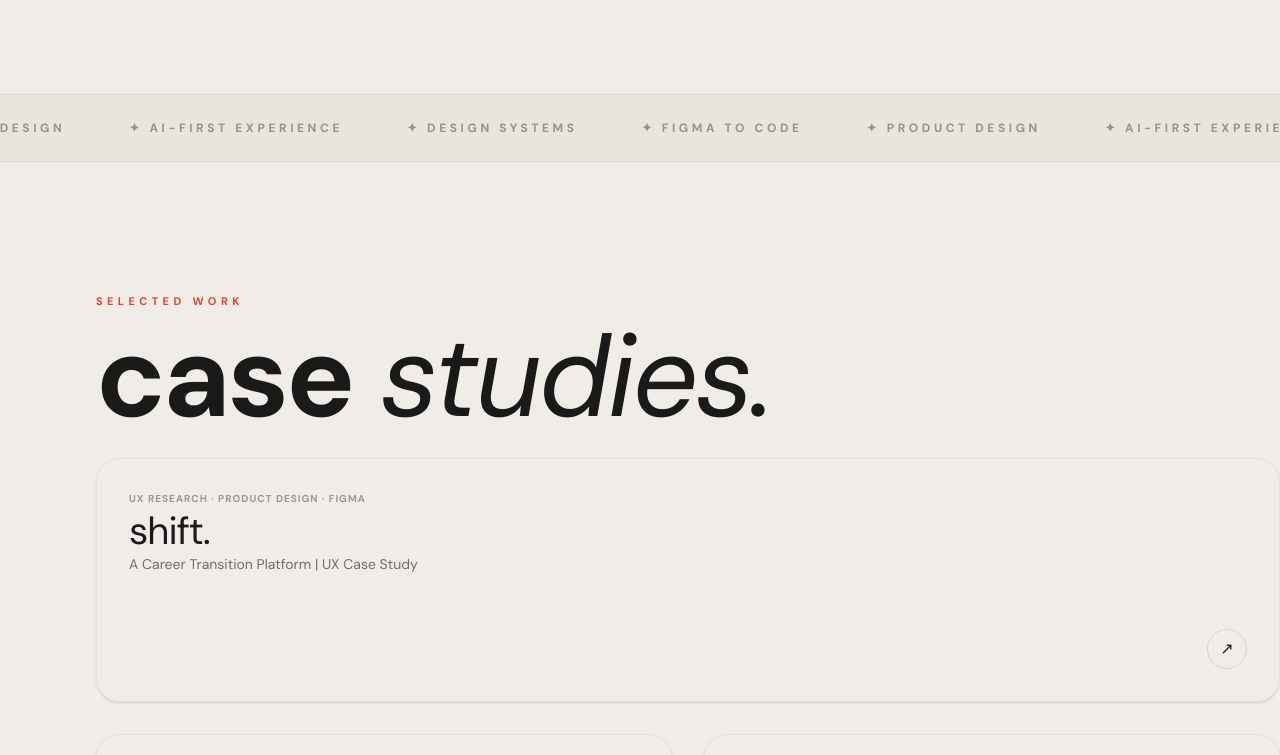
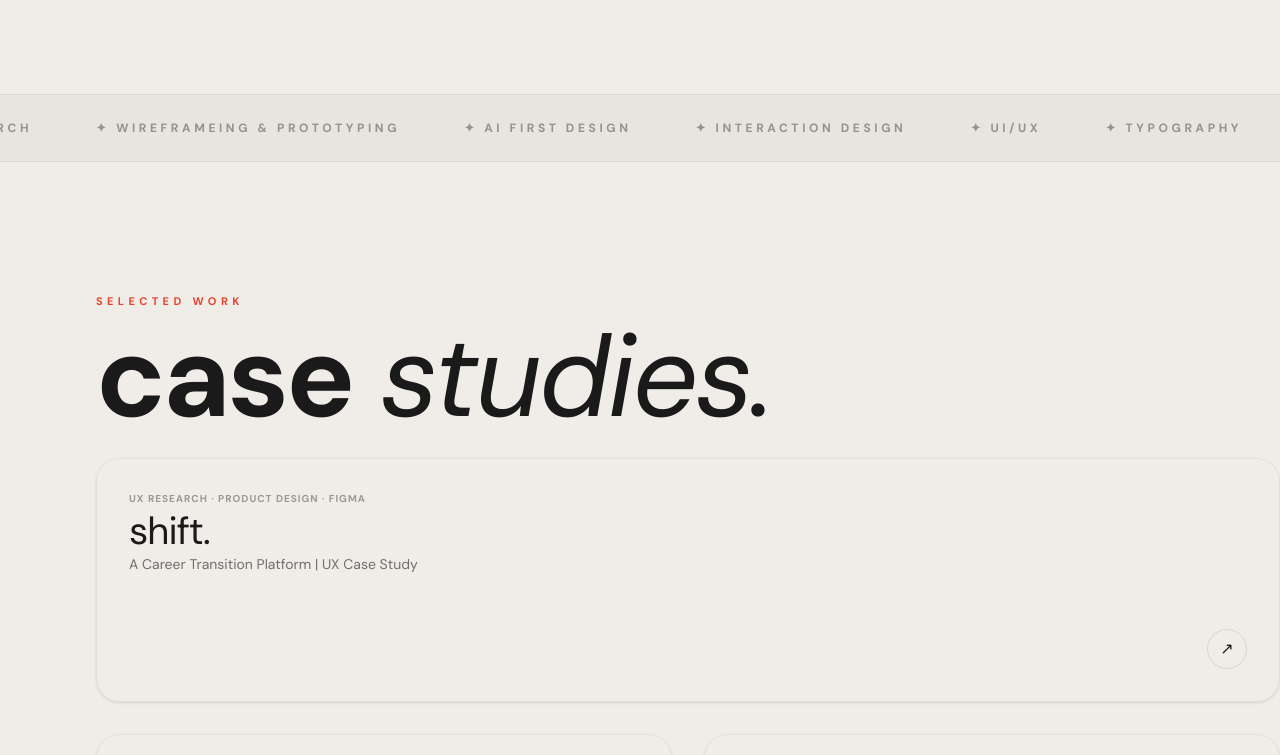
Before and after one commit to suryaafyi/portfolio2, a React (Vite) app: page / in a window 1280 px wide. Shown: the part 949-1704 px from the top of the page. Built offline with nearby package versions, Linux system fonts and the light colour scheme; a web font is replaced by a local one.

Commit message:
feat: HorizontalTicker tool icons Vercel analytics footer resume link

```diff
--- a/src/App.tsx
+++ b/src/App.tsx
@@ -12,6 +12,7 @@ import ToolsStack from './components/ToolsStack';
 import SocialProofBar from './components/SocialProofBar';
 import BentoGrid from './components/BentoGrid';
 import Writing from './components/Writing';
+import HorizontalTicker from './components/HorizontalTicker';
 import Footer from './components/Footer';
 
 function App() {
@@ -50,6 +51,7 @@ function App() {
         <BentoGrid />
         <SocialProofBar />
         <About />
+        <HorizontalTicker />
         <Timeline />
         <ToolsStack />
         <Writing />
--- a/src/components/Footer.tsx
+++ b/src/components/Footer.tsx
@@ -41,7 +41,8 @@ const Footer = () => {
                 { name: 'LinkedIn', url: 'https://www.linkedin.com/in/surya-ux/' },
                 { name: 'Github', url: 'https://github.com/suryaafyi' },
                 { name: 'Behance', url: 'https://www.behance.net/suryaa-fyi' },
-                { name: 'Instagram', url: 'https://www.instagram.com/ft.surxaa' }
+                { name: 'Instagram', url: 'https://www.instagram.com/ft.surxaa' },
+                { name: 'Resume', url: 'https://roomy-wave-043.notion.site/Surya-Arunachalam-Resume-33c21faa3b208049897dfe969dc018b1' }
               ].map((social) => (
                 <a
                   key={social.name}
--- a/src/components/Hero.tsx
+++ b/src/components/Hero.tsx
@@ -187,10 +187,13 @@ const Hero = () => {
         >
           {[...Array(10)].map((_, i) => (
             <div key={i} className="flex gap-16 items-center flex-shrink-0">
-              <span className="text-[12px] font-body uppercase tracking-[0.3em] font-bold text-text-primary/40">✦ PRODUCT DESIGN</span>
-              <span className="text-[12px] font-body uppercase tracking-[0.3em] font-bold text-text-primary/40">✦ AI-FIRST EXPERIENCE</span>
-              <span className="text-[12px] font-body uppercase tracking-[0.3em] font-bold text-text-primary/40">✦ DESIGN SYSTEMS</span>
-              <span className="text-[12px] font-body uppercase tracking-[0.3em] font-bold text-text-primary/40">✦ FIGMA TO CODE</span>
+              <span className="text-[12px] font-body uppercase tracking-[0.3em] font-bold text-text-primary/40">✦ UX Research</span>
+              <span className="text-[12px] font-body uppercase tracking-[0.3em] font-bold text-text-primary/40">✦ Wireframeing & Prototyping</span>
+              <span className="text-[12px] font-body uppercase tracking-[0.3em] font-bold text-text-primary/40">✦ AI First Design</span>
+              <span className="text-[12px] font-body uppercase tracking-[0.3em] font-bold text-text-primary/40">✦ Interaction Design</span>
+              <span className="text-[12px] font-body uppercase tracking-[0.3em] font-bold text-text-primary/40">✦ UI/UX</span>
+              <span className="text-[12px] font-body uppercase tracking-[0.3em] font-bold text-text-primary/40">✦ Typography</span>
+              <span className="text-[12px] font-body uppercase tracking-[0.3em] font-bold text-text-primary/40">✦ Color Theory</span>
             </div>
           ))}
         </motion.div>
--- a/src/components/ToolsStack.tsx
+++ b/src/components/ToolsStack.tsx
@@ -1,6 +1,6 @@
 import React from 'react';
 import { motion } from 'framer-motion';
-import { Figma, Laptop, Code, Cpu, Database, Settings, Sparkles } from 'lucide-react';
+import { Figma, Code, Database, Palette, FlaskConical, Box, Waypoints, Asterisk } from 'lucide-react';
 
 const AdobeIcon = ({ size = 24 }: { size?: number }) => (
   <svg width={size} height={size} viewBox="0 0 24 24" fill="currentColor">
@@ -11,11 +11,13 @@ const AdobeIcon = ({ size = 24 }: { size?: number }) => (
 const tools = [
   { name: "Figma", desc: '"where ideas become real"', icon: Figma },
   { name: "Adobe Creative Suite", desc: '"the holy trinity: ps + ai + id"', icon: AdobeIcon },
+  { name: "Google Stitch", desc: '"AI design, right in the browser"', icon: FlaskConical },
+  { name: "Canva", desc: '"quick visuals, zero friction"', icon: Palette },
   { name: "React", desc: '"i can read your devs\' code"', icon: Code },
   { name: "Tailwind CSS", desc: '"design tokens but make it code"', icon: Database },
-  { name: "Notion", desc: '"where my brain lives"', icon: Cpu },
-  { name: "Maze / UT", desc: '"proving designs work"', icon: Settings },
-  { name: "Antigravity + Claude", desc: '"vibe coded this whole site 😭"', icon: Sparkles, isEasterEgg: true },
+  { name: "Notion", desc: '"where my brain lives"', icon: Box },
+  { name: "Maze / UT", desc: '"proving designs work"', icon: Waypoints },
+  { name: "Antigravity + Claude", desc: '"vibe coded this whole site 😭"', icon: Asterisk, isEasterEgg: true },
 ];
 
 const ToolsStack = () => {
```
